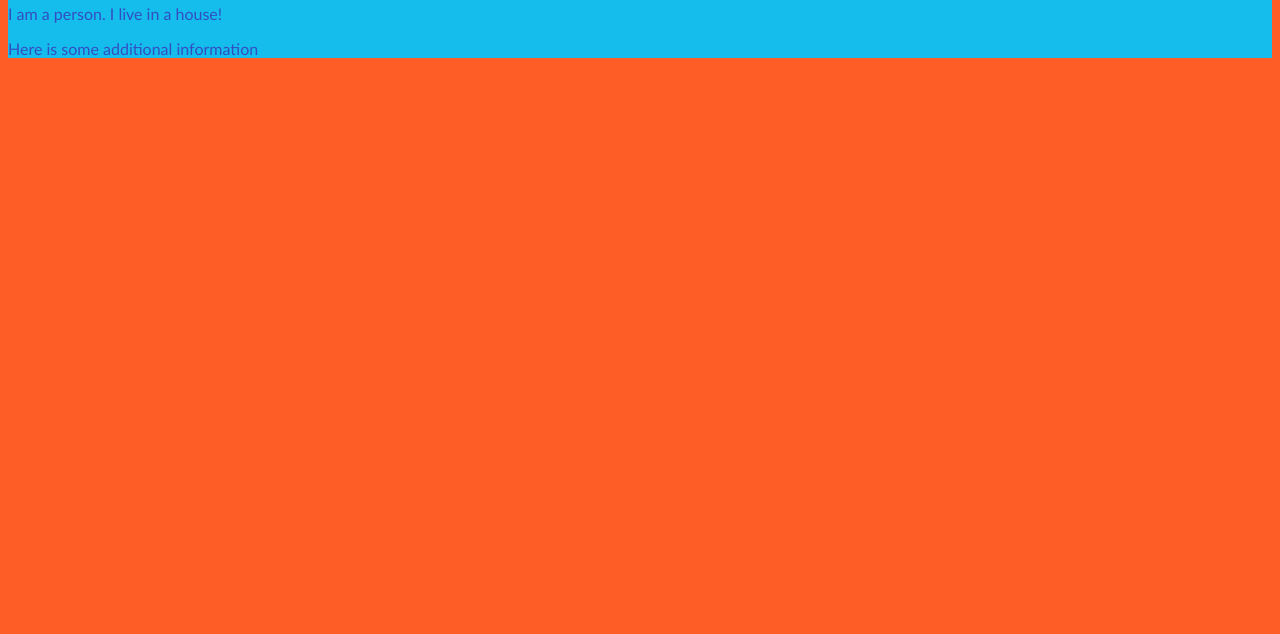
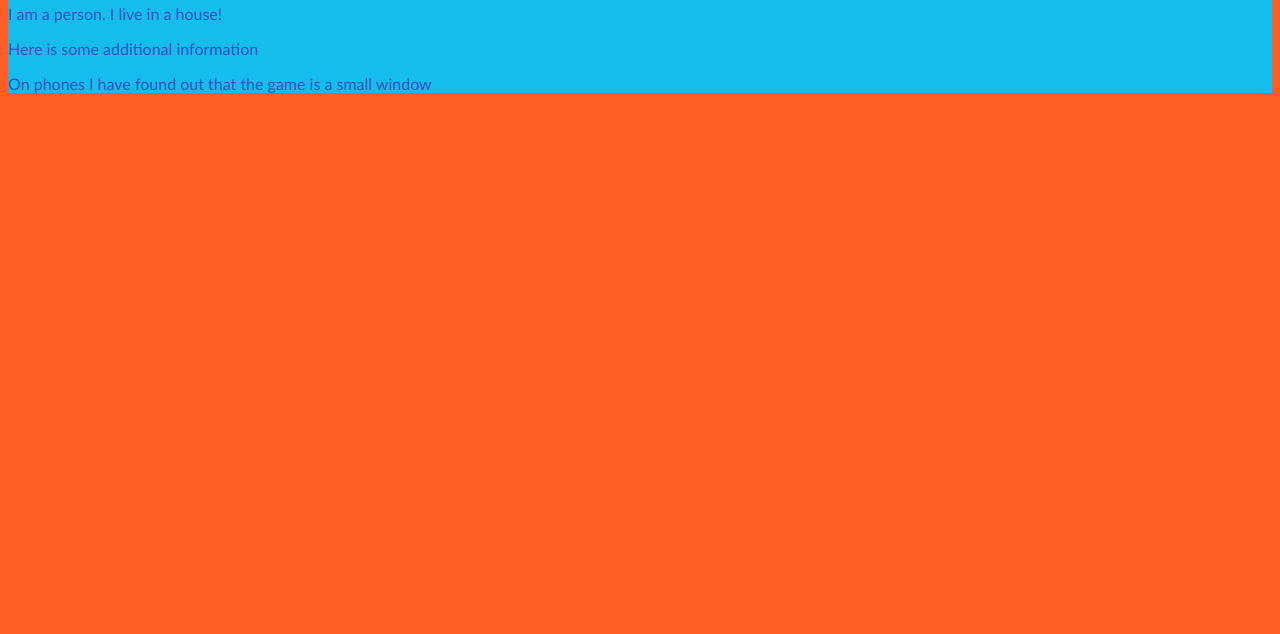
Before and after one commit to 29abrenton-rgb/29abrenton-rgb.github.io, a plain HTML site: page index.html in a window 1280 px wide. Shown: the part 166-800 px from the top of the page. Drawn offline with Linux system fonts and the light colour scheme.

Commit message:
small problem

```diff
--- a/index.html
+++ b/index.html
@@ -44,6 +44,7 @@
         </header>
         <p>I am a person. I live in a house!</p>
         <p>Here is some additional information</p>
+        <p>On phones I have found out that the game is a small window</p>
     </article>
 </body>
 
```
